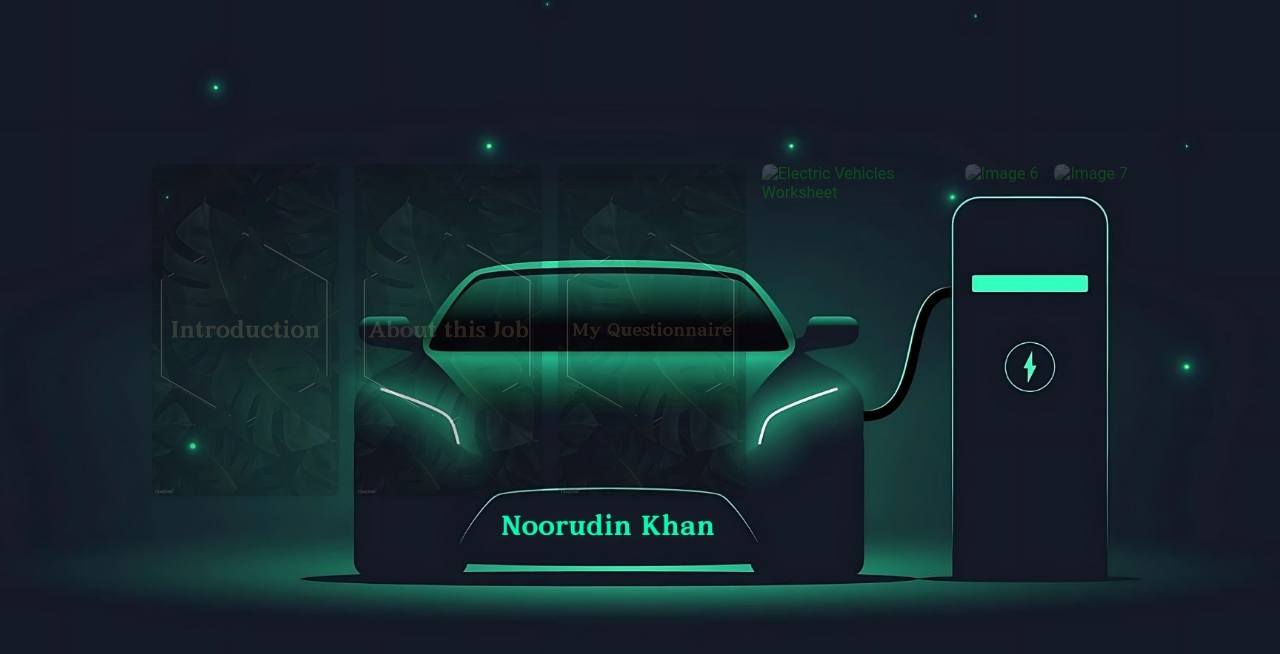
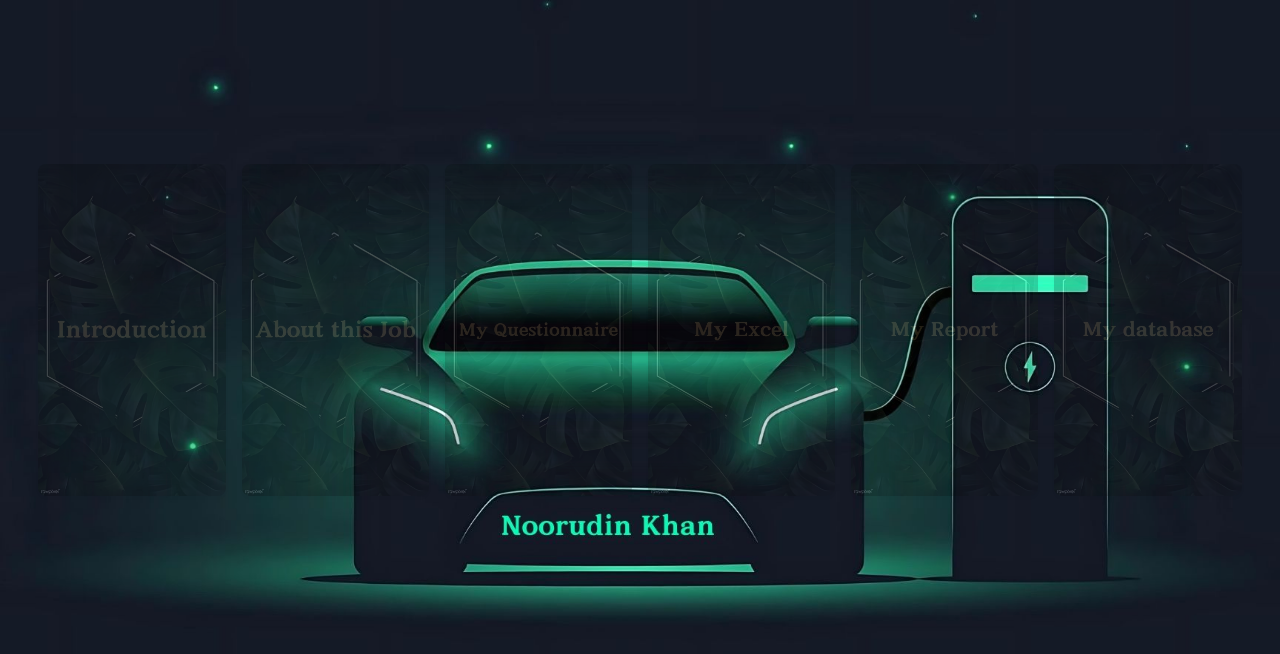
Before and after one commit to noorudinkhan/EVtechnician.noorudin, a plain HTML site: page index.html in a window 1280 px wide. Shown: the part 108-762 px from the top of the page. Drawn offline with Linux system fonts and the light colour scheme.

Commit message:
index.html

```diff
--- a/index.html
+++ b/index.html
@@ -139,13 +139,13 @@
             <img src="data/image4.jpg" alt="Original Questionnaire">
         </a>
         <a href="data/my excel.xlsx">
-            <img src="data/my excel.xlsx" alt="Electric Vehicles Worksheet">
+            <img src="data/image5.jpg" alt="Electric Vehicles Worksheet">
         </a>
         <a href="data/report.docx">
-            <img src="data/report.docx" alt="Image 6">
+            <img src="data/image6.jpg" alt="Image 6">
         </a>
         <a href="data/database.accdb">
-            <img src="data/database.accdb" alt="Image 7">
+            <img src="data/image7.jpg" alt="Image 7">
         </a>
     </div>
 </body>
```
